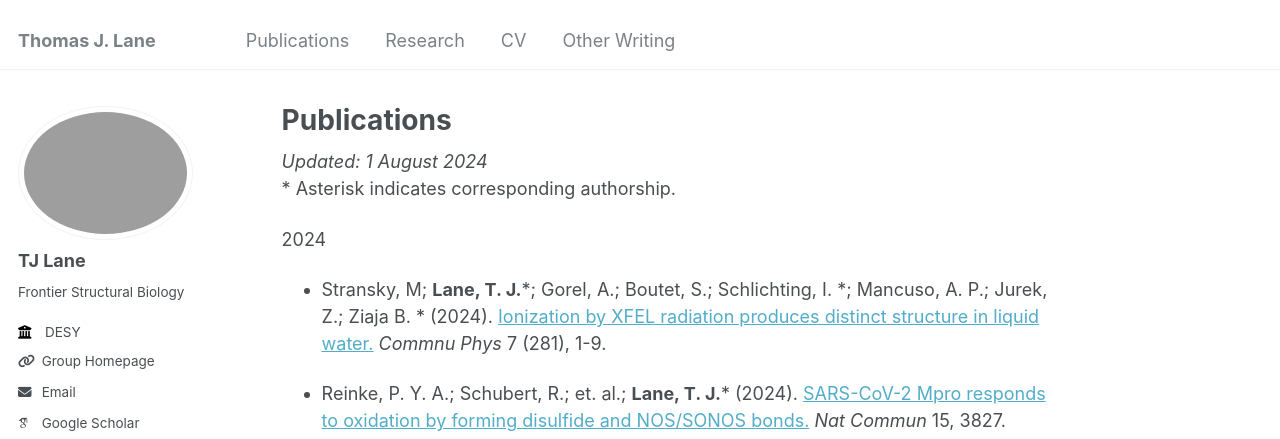
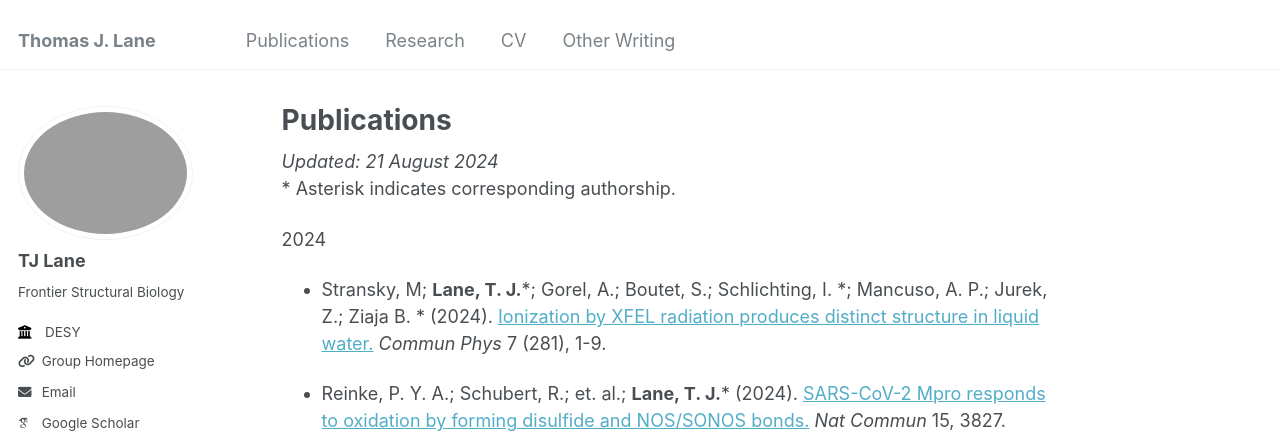
Before and after one commit to tjlane/tjlane.github.io, a Jekyll site: the page built from _pages/publications.md, in a window 1280 px wide and 900 px high. Shown: the top 439 px of the window. Built offline with Jekyll 4.4.1, drawn with Linux system fonts in a browser that asks for light colours; some web fonts are replaced.

Commit message:
typo fix

```diff
--- a/_pages/publications.md
+++ b/_pages/publications.md
@@ -7,13 +7,13 @@ redirect_from:
   - /publications.html
 ---
 
-_Updated: 1 August 2024_ \
+_Updated: 21 August 2024_ \
 \* Asterisk indicates corresponding authorship.
 
 
 2024
 
-* Stransky, M; **Lane, T. J.**\*; Gorel, A.; Boutet, S.; Schlichting, I. \*; Mancuso, A. P.; Jurek, Z.; Ziaja B. \* (2024). [Ionization by XFEL radiation produces distinct structure in liquid water.](https://doi.org/10.1038/s42005-024-01768-6) _Commnu Phys_ 7 (281), 1-9.
+* Stransky, M; **Lane, T. J.**\*; Gorel, A.; Boutet, S.; Schlichting, I. \*; Mancuso, A. P.; Jurek, Z.; Ziaja B. \* (2024). [Ionization by XFEL radiation produces distinct structure in liquid water.](https://doi.org/10.1038/s42005-024-01768-6) _Commun Phys_ 7 (281), 1-9.
 
 * Reinke, P. Y. A.; Schubert, R.; et. al.; **Lane, T. J.**\* (2024). [SARS-CoV-2 Mpro responds to oxidation by forming disulfide and NOS/SONOS bonds.](https://www.nature.com/articles/s41467-024-48109-3) _Nat Commun_ 15, 3827.
 
```
